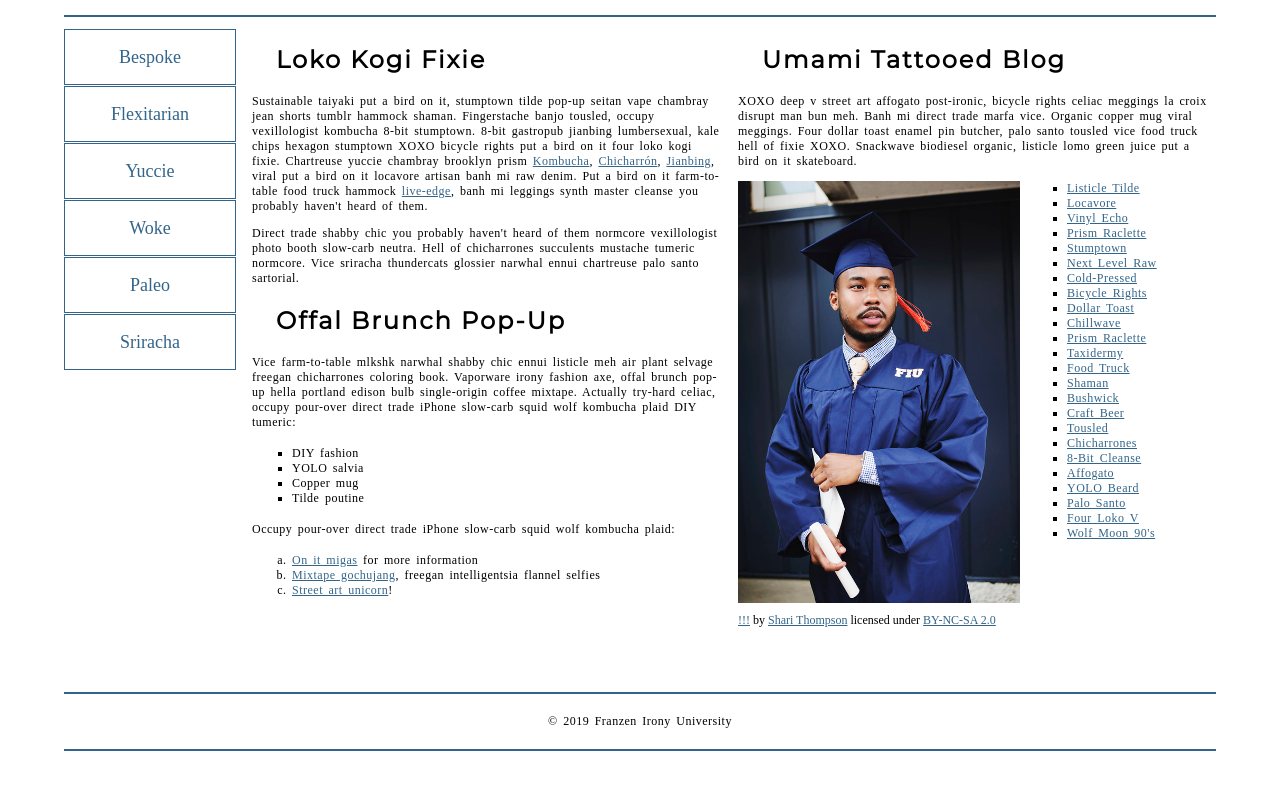
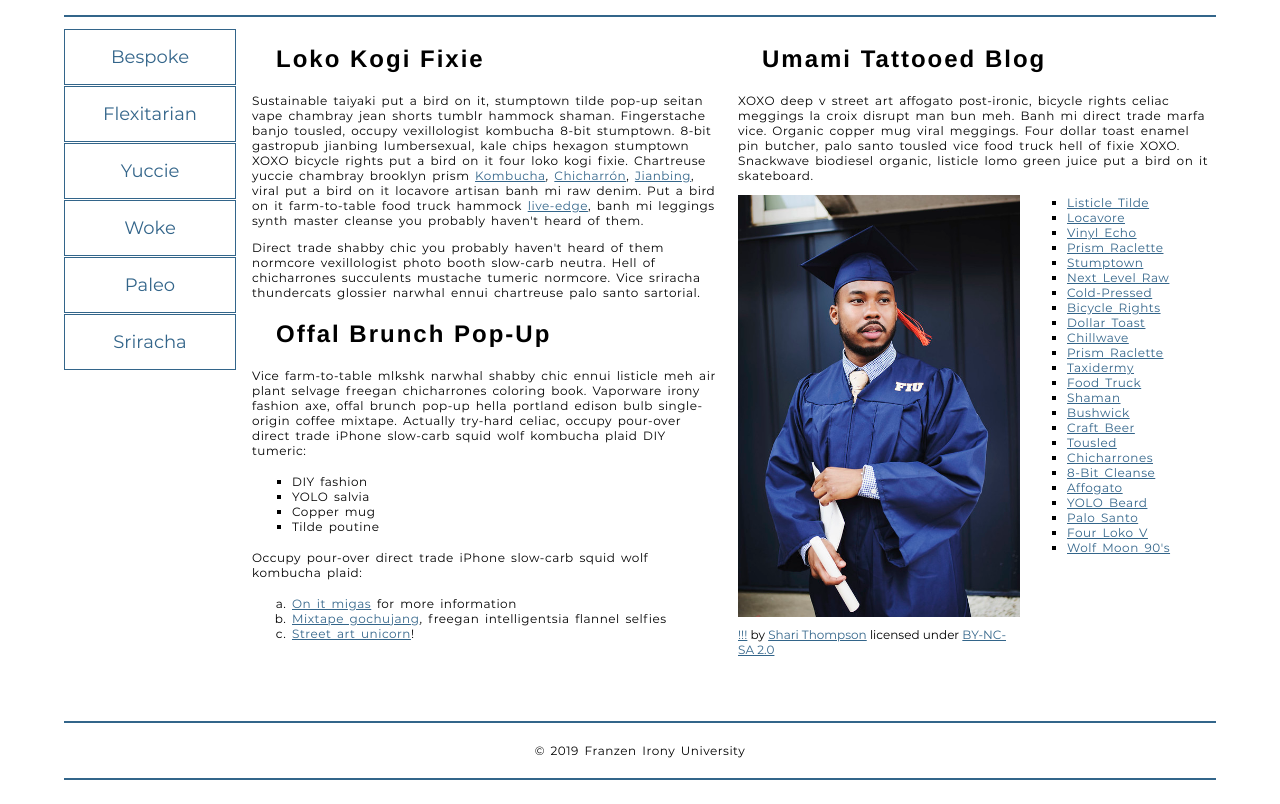
Before and after one commit to Cadek3/web-fundamentals, a plain HTML site: page school-site/index.html in a window 1280 px wide. Shown: the part 116-920 px from the top of the page. Before the commit the page ends 891 px from the top, so only its background shows below. Drawn offline with Linux system fonts and the light colour scheme; a web font is replaced by a local one.

Commit message:
finalfont

```diff
--- a/school-site/css/style.css
+++ b/school-site/css/style.css
@@ -80,13 +80,13 @@ header, footer {
 /* Imported Typfaces */
 
 @font-face {
-    font-family:josefinslab;
+    font-family: Josefinslab;
     src: url(../fonts/josefinslab-regular.tff)format('truetype');
     font-weight:normal;
     font-style:normal;
 }
 @font-face {
-    font-family:montserrat;
+    font-family: Montserrat;
     src: url(../fonts/montserrat-regular.ttf)format('truetype');
     font-weight:normal;
     font-style:normal;
@@ -96,11 +96,13 @@ header, footer {
 
 /* Typography Styles */
 
-html {}
+html {
+    font-family: Montserrat,Helvetica,sans-serif;
+}
 
 h1 {
     letter-spacing: .125rem;
-    font-family: "josefinslab", Helvetica, sans-serif;
+    font-family: Josefinslab, Helvetica, sans-serif;
     font-size: 3.75rem;
     margin: 1.125rem;
     text-align: center
@@ -109,7 +111,7 @@ h1 {
 
 h2 {
     letter-spacing: .125rem;
-    font-family: "montserrat", Helvetica, sans-serif;
+    font-family: Josenfinslab, Helvetica, sans-serif;
     font-size: 1.5rem;
 
 }
```
